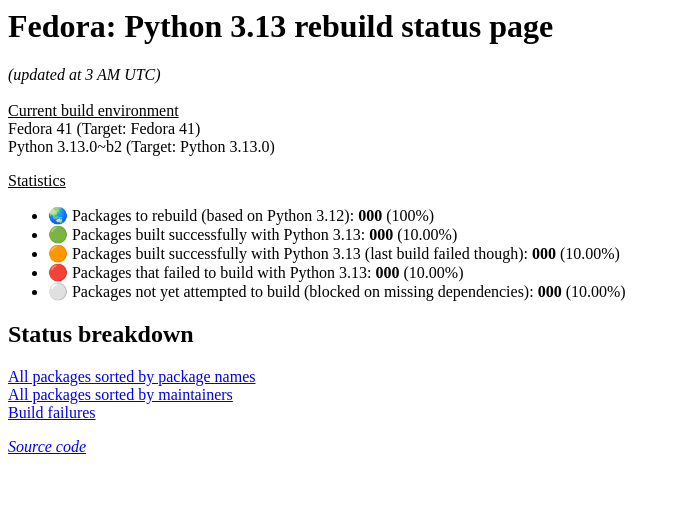
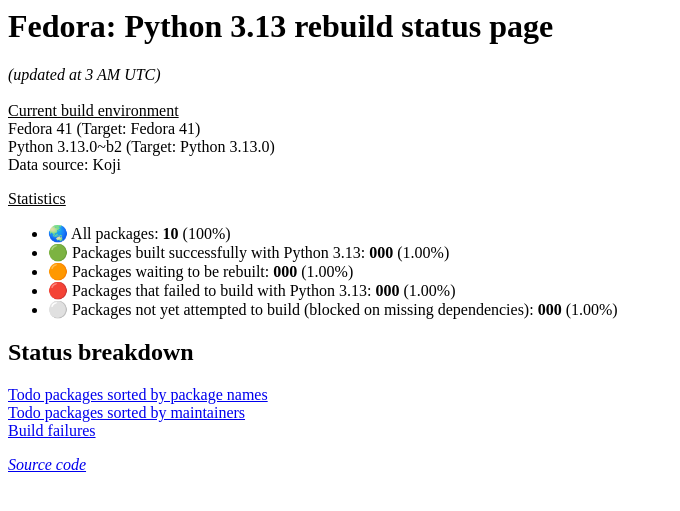
Before and after one commit to befeleme/fedora-python-rebuild-status, a Flask app: template templates/index.html in a window 1280 px wide. Shown: the top 511 px of the page, without its empty margins (0-680 px from the left). Run offline with Flask 3, Linux system fonts and the light colour scheme; the template is opened without the code that fills it: most values are stand-ins (such as "Sample title", 1, 10 or a date in 2020); parts of the project's set-up code (start-up, migrations or seed data) failed here and were passed over.

Commit message:
Adjust the page to the post-mass-rebuild landscape

```diff
--- a/app.py
+++ b/app.py
@@ -2,7 +2,7 @@ import sys
 
 from flask import Flask, render_template
 
-from scripts.loaders import load_data, load_json, load_monitor_report
+from scripts.loaders import load_data, load_json, load_monitor_report, KOJI
 
 app = Flask("python_rebuild_status")
 
@@ -16,11 +16,14 @@ REPORT_STATES = {
 
 
 ALL_TO_BUILD = sorted(load_data("data/python312.pkgs"))
-HISTORICALLY_SUCCESSFUL = load_data("data/python313.pkgs")
+# python3.12 won't ever require 'python(abi) = 3.13'
+ALL_TO_BUILD.remove("python3.12")
+SUCCESSFULLY_REBUILT = load_data("data/python313.pkgs")
 FAILED = load_data("data/failed.pkgs")
 WAITING = load_data("data/waiting.pkgs")
-ALL_IN_COPR = load_monitor_report("data/copr.pkgs")
 BUGZILLAS = load_json("data/bzurls.json")
+if not KOJI:
+    ALL_IN_COPR = load_monitor_report("data/copr.pkgs")
 
 
 def count_pkgs_with_state(build_status, looked_for):
@@ -28,14 +31,28 @@ def count_pkgs_with_state(build_status, looked_for):
 
 
 def assign_build_status():
+    if KOJI:
+        return _assign_koji_build_status()
+    return _assign_copr_build_status()
+
+
+def _assign_koji_build_status():
+    build_status = {}
+    for pkg in FAILED:
+        build_status[pkg] = REPORT_STATES["failed"]
+    for pkg in WAITING:
+        build_status[pkg] = REPORT_STATES["waiting"]
+    for pkg in SUCCESSFULLY_REBUILT:
+        build_status[pkg] = REPORT_STATES["success"]
+    return build_status
+
+
+def _assign_copr_build_status():
     build_status = {}
     for pkg in ALL_TO_BUILD:
-        # python3.12 has been rebuilt but it doesn't require 'python(abi) = 3.13'
-        if pkg == "python3.12":
-            status = REPORT_STATES["success"]
         # pkg can build once and never again, so let's look at the last
         # build to determine if we need to take a look at it anyways
-        elif pkg in HISTORICALLY_SUCCESSFUL:
+        if pkg in SUCCESSFULLY_REBUILT:
             last_build_state = ALL_IN_COPR[pkg]
             if last_build_state == "failed":
                 status = REPORT_STATES["once_succeeded_last_failed"]
@@ -86,8 +103,7 @@ def index():
     return render_template(
         'index.html',
         number_pkgs_to_rebuild=len(ALL_TO_BUILD),
-        number_pkgs_success=count_pkgs_with_state(build_status, REPORT_STATES["success"]),
-        number_pkgs_flaky=count_pkgs_with_state(build_status, REPORT_STATES["once_succeeded_last_failed"]),
+        number_pkgs_success=len(SUCCESSFULLY_REBUILT),
         number_pkgs_failed=len(FAILED),
         number_pkgs_waiting=len(WAITING),
     )
--- a/scripts/loaders.py
+++ b/scripts/loaders.py
@@ -1,4 +1,8 @@
 import json
+
+# set to True after the mass-rebuild to use Koji as the source for data
+# otherwise Copr will be used (90% of the time)
+KOJI = True
 
 
 def load_data(filename):
--- a/templates/index.html
+++ b/templates/index.html
@@ -8,20 +8,21 @@
         <p><i>(updated at 3 AM UTC)</i><br><br>
         <u>Current build environment</u><br>
         Fedora 41 (Target: Fedora 41)<br>
-        Python 3.13.0~b2 (Target: Python 3.13.0)</p>
+        Python 3.13.0~b2 (Target: Python 3.13.0)<br>
+        Data source: Koji</p>
 
         <p><u>Statistics</u></p>
         <ul>
-            <li>🌏 Packages to rebuild (based on Python 3.12): <b>{{ number_pkgs_to_rebuild }}</b> (100%)</li>
-            <li>🟢 Packages built successfully with Python 3.13: <b>{{ number_pkgs_success }}</b> ({{ "{:.2f}%".format(number_pkgs_success*100/number_pkgs_to_rebuild) }})</li>
-            <li>🟠 Packages built successfully with Python 3.13 (last build failed though): <b>{{ number_pkgs_flaky }}</b> ({{ "{:.2f}%".format(number_pkgs_flaky*100/number_pkgs_to_rebuild) }})</li>
-            <li>🔴 Packages that failed to build with Python 3.13: <b>{{ number_pkgs_failed }}</b> ({{ "{:.2f}%".format(number_pkgs_failed*100/number_pkgs_to_rebuild) }})</li>
-            <li>⚪ Packages not yet attempted to build (blocked on missing dependencies): <b>{{ number_pkgs_waiting }}</b> ({{ "{:.2f}%".format(number_pkgs_waiting*100/number_pkgs_to_rebuild) }})</li>
+            <li>🌏 All packages: <b>{{ number_pkgs_to_rebuild + number_pkgs_success}}</b> (100%)</li>
+            <li>🟢 Packages built successfully with Python 3.13: <b>{{ number_pkgs_success }}</b> ({{ "{:.2f}%".format(number_pkgs_success*100/(number_pkgs_to_rebuild+number_pkgs_success)) }})</li>
+            <li>🟠 Packages waiting to be rebuilt: <b>{{ number_pkgs_to_rebuild }}</b>  ({{ "{:.2f}%".format(number_pkgs_to_rebuild*100/(number_pkgs_to_rebuild+number_pkgs_success)) }})</li>
+            <li>🔴 Packages that failed to build with Python 3.13: <b>{{ number_pkgs_failed }}</b> ({{ "{:.2f}%".format(number_pkgs_failed*100/(number_pkgs_to_rebuild+number_pkgs_success)) }})</li>
+            <li>⚪ Packages not yet attempted to build (blocked on missing dependencies): <b>{{ number_pkgs_waiting }}</b> ({{ "{:.2f}%".format(number_pkgs_waiting*100/(number_pkgs_to_rebuild+number_pkgs_success)) }})</li>
         </ul>
 
         <h2>Status breakdown</h2>
-        <a href="{{ url_for('packages') }}">All packages sorted by package names</a><br>
-        <a href="{{ url_for('maintainers') }}">All packages sorted by maintainers</a><br>
+        <a href="{{ url_for('packages') }}">Todo packages sorted by package names</a><br>
+        <a href="{{ url_for('maintainers') }}">Todo packages sorted by maintainers</a><br>
         <a href="{{ url_for('failures') }}">Build failures</a><br>
 
         <p><i><a href="https://github.com/befeleme/fedora-python-rebuild-status">Source code</a></i><br><br>
```
Also changed, not shown: scripts/bugzillas.py (+9 -6 lines), 1 other file.
